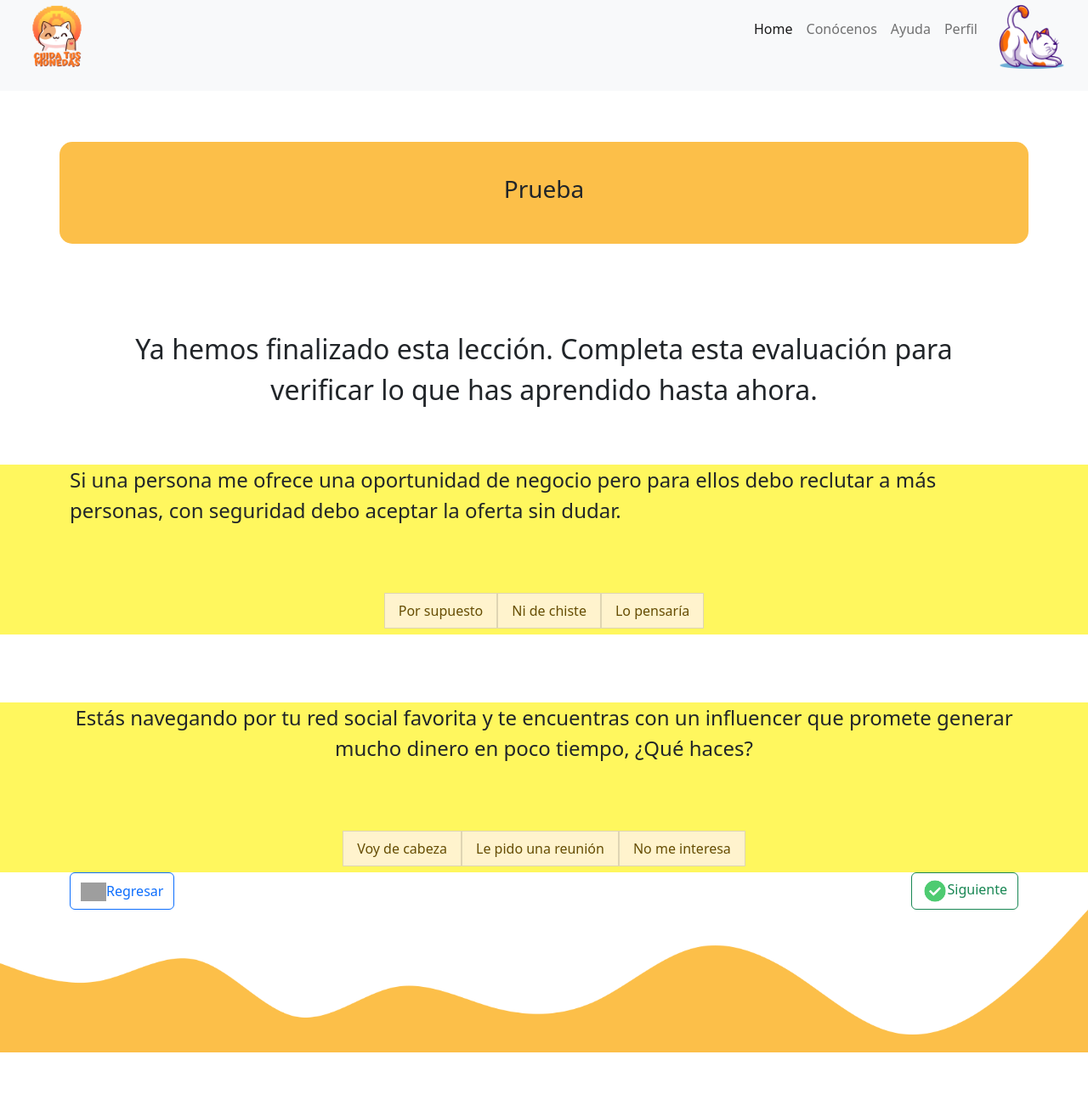
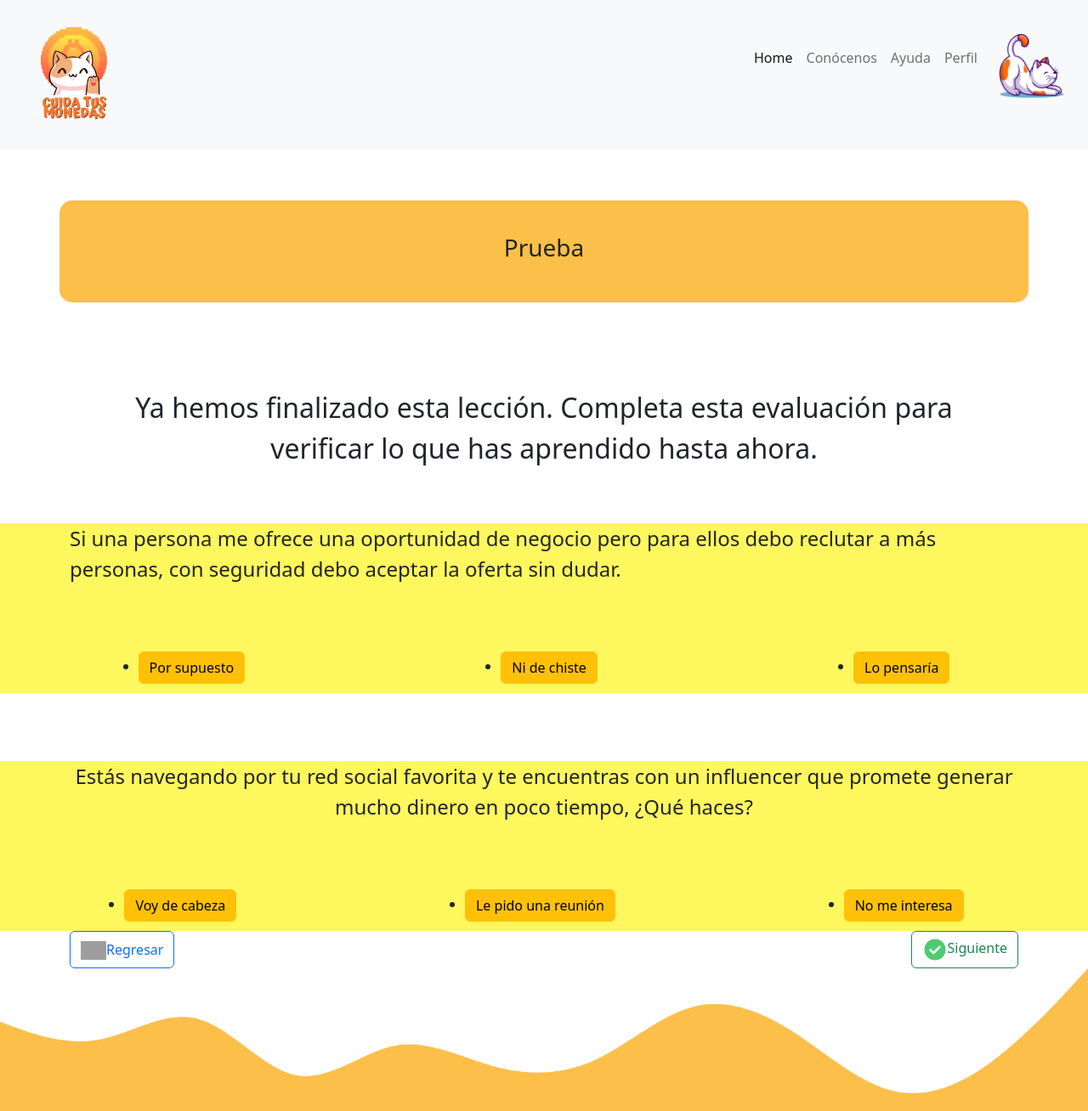
Before and after one commit to LucasA75/CuidaTusMonedas, a React (Create React App) app in the folder React CTM/: page /EvaluacionEstafa in a window 1280 px wide. Shown: the whole page at 85% size. Before the commit the page ends 1239 px from the top, so only its background shows below. Built offline with nearby package versions, Linux system fonts and the light colour scheme; grey boxes are pictures that could not be loaded.

Commit message:
evaluacion lista

```diff
--- a/React CTM/package.json
+++ b/React CTM/package.json
@@ -6,11 +6,12 @@
     "@emotion/react": "^11.10.5",
     "@emotion/styled": "^11.10.5",
     "@mui/icons-material": "^5.11.0",
-    "@mui/material": "^5.11.1",
     "@testing-library/jest-dom": "^5.16.5",
     "@testing-library/react": "^13.4.0",
     "@testing-library/user-event": "^13.5.0",
     "axios": "^1.2.1",
+    "install": "^0.13.0",
+    "npm": "^9.2.0",
     "react": "^18.2.0",
     "react-dom": "^18.2.0",
     "react-router-dom": "^6.4.5",
--- a/React CTM/public/index.html
+++ b/React CTM/public/index.html
@@ -10,6 +10,9 @@
       content="Web site created using create-react-app"
     />
     <link href="https://cdn.jsdelivr.net/npm/bootstrap@5.2.3/dist/css/bootstrap.min.css" rel="stylesheet" integrity="sha384-rbsA2VBKQhggwzxH7pPCaAqO46MgnOM80zW1RWuH61DGLwZJEdK2Kadq2F9CUG65" crossorigin="anonymous">
+
+
+
     <link rel="apple-touch-icon" href="%PUBLIC_URL%/logo192.png" />
     <!--
       manifest.json provides metadata used when your web app is installed on a
@@ -41,5 +44,11 @@
       To create a production bundle, use `npm run build` or `yarn build`.
     -->
     <script src="https://cdn.jsdelivr.net/npm/bootstrap@5.2.3/dist/js/bootstrap.bundle.min.js" integrity="sha384-kenU1KFdBIe4zVF0s0G1M5b4hcpxyD9F7jL+jjXkk+Q2h455rYXK/7HAuoJl+0I4" crossorigin="anonymous"></script>
+    <script src="https://ajax.googleapis.com/ajax/libs/jquery/3.6.1/jquery.min.js"></script>
+    <script>
+      $(document).ready(function(){
+        $('[data-toggle="popover"]').popover();
+      });
+      </script>
   </body>
 </html>
--- a/React CTM/src/components/Evaluacion/Evaluacion.css
+++ b/React CTM/src/components/Evaluacion/Evaluacion.css
@@ -10,3 +10,11 @@
     margin-top: 30px;
     top: 20px;
 }
+.custom-popover {
+    --bs-popover-max-width: 200px;
+    --bs-popover-border-color: var(--bs-primary);
+    --bs-popover-header-bg: var(--bs-primary);
+    --bs-popover-header-color: var(--bs-white);
+    --bs-popover-body-padding-x: 1rem;
+    --bs-popover-body-padding-y: .5rem;
+  }
--- a/React CTM/src/components/Evaluacion/Evaluacion.js
+++ b/React CTM/src/components/Evaluacion/Evaluacion.js
@@ -2,6 +2,9 @@ import React from 'react'
 import './Evaluacion.css'
 
 const Evaluacion = () => {
+
+
+
   return (
     <div>
         <div class="container tituloClases">
@@ -21,18 +24,28 @@ const Evaluacion = () => {
 
             <div>
 
-            <ul class="list-group list-group-horizontal justify-content-center">
-                <a id="option1" href="" style={{textDecoration:"none"}}> <li class="list-group-item list-group-item-warning">Por supuesto</li></a>
+            <ul class="list-group list-group-horizontal justify-content-around">
 
-                <a id="option2" href="" style={{textDecoration:"none"}}><li class="list-group-item list-group-item-warning">Ni de chiste</li> </a>
 
-                <a id="option3" href="" style={{textDecoration:"none"}}> <li class="list-group-item list-group-item-warning">Lo pensaría</li></a>
+                <a data-toggle="popover" title="Parece que no pusiste mucha atención :c" data-content="Felicidades" data-trigger="hover"><li>
+                <button type="button" class="btn btn-warning">
+                    Por supuesto
+                  </button></li></a>
+
+                <a data-toggle="popover" title="Respuesta correcta!" data-content=":D" data-trigger="hover"><li>
+                <button type="button" class="btn btn-warning">
+                    Ni de chiste
+                  </button></li></a>
+
+                  <a data-toggle="popover" title="Ups, sigue leyendo un poco más :s" data-content="x.x" data-trigger="hover"><li>
+                <button type="button" class="btn btn-warning">
+                    Lo pensaría
+                  </button></li></a>
+
 
             </ul>
 
             </div>
-
-
 
 
 
@@ -51,12 +64,22 @@ en poco tiempo, ¿Qué haces?
 
             <div>
 
-            <ul class="list-group list-group-horizontal justify-content-center">
-                <a id="option1" href="" style={{textDecoration:"none"}}> <li class="list-group-item list-group-item-warning">Voy de cabeza</li></a>
+            <ul class="list-group list-group-horizontal justify-content-around">
+            <a data-toggle="popover" title="Parece que no pusiste mucha atención :c" data-content="Felicidades" data-trigger="hover"><li>
+                <button type="button" class="btn btn-warning">
+                    Voy de cabeza
+                  </button></li></a>
 
-                <a id="option2" href="" style={{textDecoration:"none"}}><li class="list-group-item list-group-item-warning">Le pido una reunión</li> </a>
+                <a data-toggle="popover" title="Ups, sigue leyendo un poco más :s" data-content=":D" data-trigger="hover"><li>
+                <button type="button" class="btn btn-warning">
+                    Le pido una reunión
+                  </button></li></a>
 
-                <a id="option3" href="" style={{textDecoration:"none"}}> <li class="list-group-item list-group-item-warning">No me interesa</li></a>
+                  <a data-toggle="popover" title="Vale, sí entendiste todo :D" data-content="x.x" data-trigger="hover"><li>
+                <button type="button" class="btn btn-warning">
+                    No me interesa
+                  </button></li></a>
+
 
             </ul>
 
--- a/React CTM/src/components/HeaderGenerico/HeaderGenerico.js
+++ b/React CTM/src/components/HeaderGenerico/HeaderGenerico.js
@@ -1,5 +1,5 @@
 import React from 'react'
-import logo from '../../assets/logo.png';
+import logo from '../../assets/logo.png'
 import gatopage from '../../assets/gatopage.png'
 
 const HeaderGenerico = () => {
@@ -8,7 +8,8 @@ const HeaderGenerico = () => {
          <nav class="navbar navbar-expand-lg bg-light" >
             <div class="container-fluid">
                 <a class="navbar-brand" href="/#">
-                    <img src={logo} alt="Logo" width="100" height="100" class="d-inline-block align-text-top logo" />
+                    {/* <img src={logo} alt="Logo" width="150" height="150" class="d-inline-block align-text-top logo" /> */}
+                    <img src={logo} width="150" class="logo1"/>
                 </a>
                 <button class="navbar-toggler" type="button" data-bs-toggle="collapse" data-bs-target="#navbarNavAltMarkup" aria-controls="navbarNavAltMarkup" aria-expanded="false" aria-label="Toggle navigation">
                     <span class="navbar-toggler-icon"></span>
--- a/React CTM/src/components/Headermain/Headermain.css
+++ b/React CTM/src/components/Headermain/Headermain.css
@@ -1,7 +1,6 @@
-.logo{
-    width: 140px;
-    height: 100px;
-    margin-top: -20px;
+.logo1{
+
+
 }
 .headerMain{
     filter: drop-shadow(0px 4px 4px rgba(0, 0, 0, 0.25));
@@ -9,7 +8,8 @@
     /* Lo desactive porque se come ciertos contenidos - REVISAR */
     position: relative;
     top: 0;
-    width:100%;
+    width:100%px;
+    height: 120px;
 }
 
 /* Asi se ocupan las media query maldita sea xD */
@@ -28,3 +28,9 @@ en este caso el ancho de la pantalla */
     }
 
 }
+.botonMainI{
+    background-color: rgb(255, 202, 67);
+    font-size: 20px;
+    border-radius: 25px;
+    padding: 3px;
+}
--- a/React CTM/src/components/Headermain/Headermain.js
+++ b/React CTM/src/components/Headermain/Headermain.js
@@ -1,26 +1,34 @@
 import React,{useCallback} from "react";
 import { useNavigate } from "react-router-dom";
-import logo from '../../assets/logo.png';
+import logo from '../../assets/logo.png'
 import "./Headermain.css"
+import btninicio from '../../assets/btninicio.png'
 
 const Headermain = () => {
+    const navigate = useNavigate();
+    const handleOnClick = useCallback(
+        () => navigate("/IniciarSesion", {}, [navigate]))
     return (
         <div className="headerMain">
             <nav class="navbar navbar-expand-lg bg-light" >
                 <div class="container-fluid head">
                     <a class="navbar-brand" href="/#">
-                        <img src={logo} alt="Logo" class="d-inline-block align-text-top logo" />
+                        {/* <img src={logo} alt="Logo" width="200" height="100" class="align-text-top logo" /> */}
+                        <img src={logo} width="150"/>
                     </a>
                     <button class="navbar-toggler" type="button" data-bs-toggle="collapse" data-bs-target="#navbarNavAltMarkup" aria-controls="navbarNavAltMarkup" aria-expanded="false" aria-label="Toggle navigation">
                         <span class="navbar-toggler-icon"></span>
                     </button>
                     <div class="collapse navbar-collapse " id="navbarNavAltMarkup">
                     {/* Aqui controlo el lado de posicion lateral con ms-auto */}
-                        <div class="navbar-nav ms-auto">
+                        <div class="navbar-nav ms-auto d-flex align-items-center">
                             <a class="nav-link" href="/Conocenos">Conócenos</a>
                             <a class="nav-link" href="/#">Ayuda</a>
                             <div className="iniciarsesion">
-                            <a class="nav-link" href="/IniciarSesion">Iniciar sesión</a>
+                            <a class="nav-link" href="/IniciarSesion"> <button typr="btn "class="btn botonMainI"
+                            onClick={() => {
+                            handleOnClick();
+                            }}> Iniciar sesión <img src={btninicio} width="30"/></button></a>
                             </div>
                         </div>
                     </div>
```
Also changed, not shown: React CTM/src/assets/btninicio.png (added), 1 other file (tests, documents, lock files or other folders).
